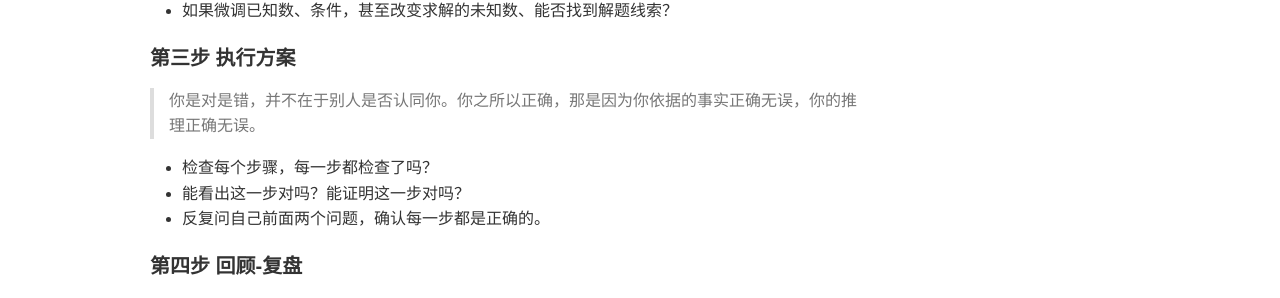
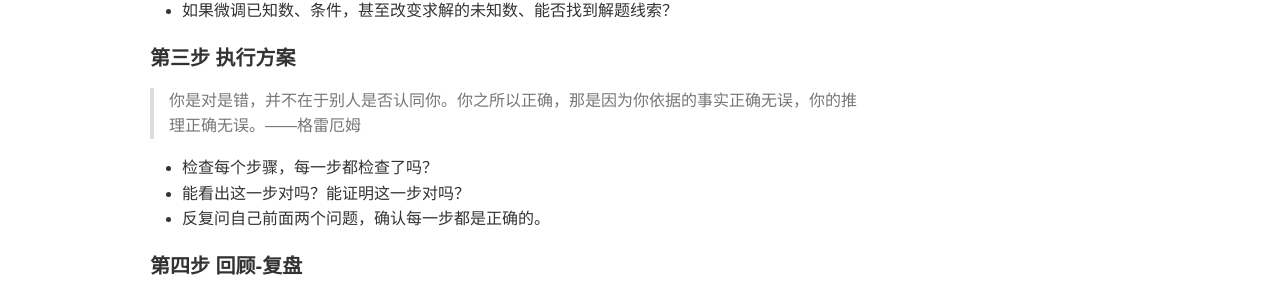
Before and after one commit to bemvp/bemvp.github.io, a Jekyll site: the page built from _posts/000_blog/2019-7-25-jie-ti-biao.md, in a window 1280 px wide. Shown: the part 717-1015 px from the top of the page. Built offline with Jekyll 4.4.1, drawn with Linux system fonts in a browser that asks for light colours; comment, search, counter and statistics services are not loaded.

```diff
--- a/_posts/000_blog/2019-7-25-jie-ti-biao.md
+++ b/_posts/000_blog/2019-7-25-jie-ti-biao.md
@@ -30,7 +30,7 @@
 
 #### 第三步 执行方案
 
->你是对是错，并不在于别人是否认同你。你之所以正确，那是因为你依据的事实正确无误，你的推理正确无误。
+>你是对是错，并不在于别人是否认同你。你之所以正确，那是因为你依据的事实正确无误，你的推理正确无误。——格雷厄姆
 
 - 检查每个步骤，每一步都检查了吗？
 - 能看出这一步对吗？能证明这一步对吗？
```
